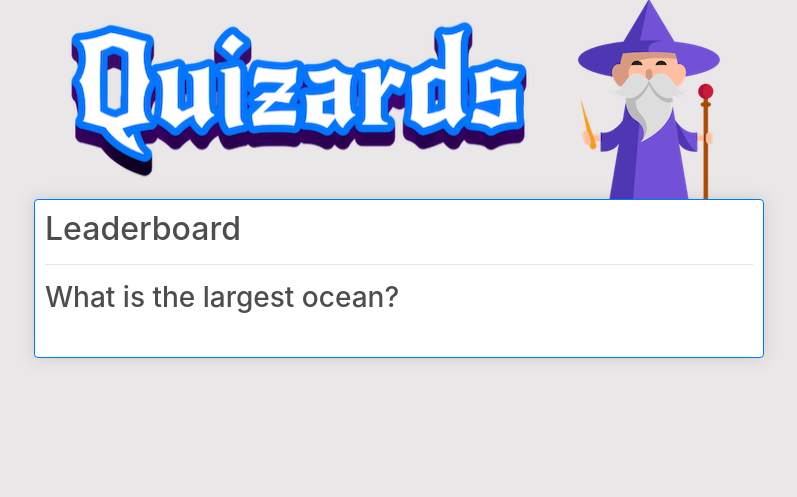
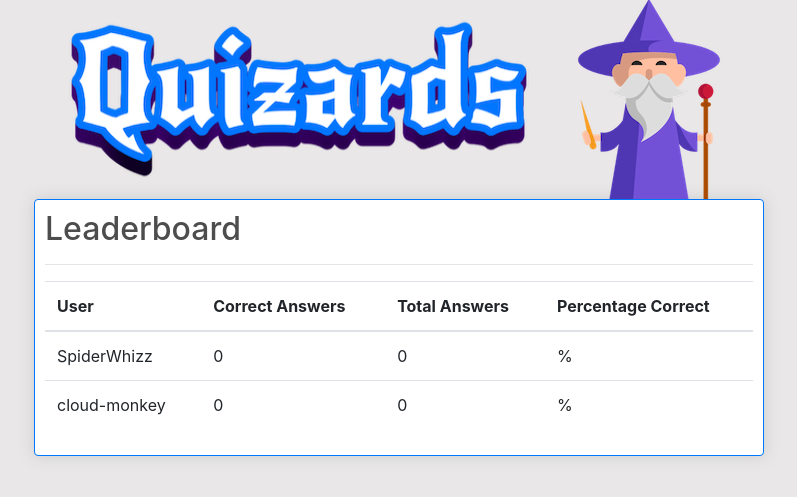
Before and after one commit to MGW-GH/Hackathon3, a Django app: page /scores/ in a window 1280 px wide. Shown: the part 109-606 px from the top of the page, without its empty margins (51-848 px from the left). Run offline with Django 4.2, Linux system fonts and the light colour scheme; data comes from the database, SQL or seed files in the repository; both versions use the stored data as it was after the commit; some libraries are stand-ins or nearby versions.

Commit message:
altered swcorepage view to use custome user model

```diff
--- a/quiz/models.py
+++ b/quiz/models.py
@@ -43,6 +43,7 @@
     trivia_question = models.ForeignKey(Multiple_choice_trivia, on_delete=models.CASCADE)
     selected_answer = models.IntegerField(choices=OPTIONS)
     is_correct = models.BooleanField(default=False)
+    user = models.ForeignKey(settings.AUTH_USER_MODEL, on_delete=models.CASCADE)
 
     def save(self, *args, **kwargs):
         self.is_correct = (self.selected_answer == trivia_question.answer)
--- a/quiz/views.py
+++ b/quiz/views.py
@@ -7,6 +7,8 @@
 from django.contrib.auth.views import LoginView, LogoutView
 from django import forms
 from django.http import JsonResponse
+from django.contrib.auth import get_user_model
+from django.db.models import Count, F
 
 
 from . forms import UserRegistrationForm, UserLoginForm
@@ -100,6 +102,21 @@
     """
     template_name = 'scores.html'
 
+    def get_context_data(self, **kwargs):
+        context = super().get_context_data(**kwargs)
+
+        CustomUser = get_user_model()  # Retrieve the custom user model
+
+        # Calculate scores and percentages for the leaderboard
+        scores = CustomUser.objects.annotate(
+            correct_answers=Count('useranswer', filter=F('useranswer__is_correct')),
+            total_answers=Count('useranswer'),
+            percentage_correct=Count('useranswer', filter=F('useranswer__is_correct')) * 100.0 / Count('useranswer')
+        ).order_by('-percentage_correct')[:5]  # Get top 5 users by percentage
+
+        context['scores'] = scores  # Add scores to context
+        return context
+
 
 def quiz_answer(request, question_id):
     trivia_question = Multiple_choice_trivia.objects.get(id=question_id)
--- a/templates/scores.html
+++ b/templates/scores.html
@@ -5,39 +5,37 @@
 <div class="row">
     <div class="col-lg-8">
         <div class="quiz-page-header">
-            <img src="/static/images/quizards-text-logo.webp" alt="Quizards text logo"><img
-                src="/static/images/quizzard-img.webp" alt="Quizard character">
+            <img src="/static/images/quizards-text-logo.webp" alt="Quizards text logo">
+            <img src="/static/images/quizzard-img.webp" alt="Quizard character">
         </div>
         <div class="box-element question-card mx-auto">
             <h2 class="question-title">Leaderboard</h2>
             <hr>
-            <h3>What is the largest ocean?</h3><br>
-            <!-- <div class="custom-control custom-radio">
-                <input type="radio" id="customRadio1" name="customRadio1" class="custom-control-input">
-                <label class="custom-control-label" for="customRadio1">A] Atlantic Ocean</label>
-            </div>
-            <div class="custom-control custom-radio">
-                <input type="radio" id="customRadio2" name="customRadio2" class="custom-control-input">
-                <label class="custom-control-label" for="customRadio2">B] Indian Ocean</label>
-            </div>
-            <div class="custom-control custom-radio">
-                <input type="radio" id="customRadio3" name="customRadio3" class="custom-control-input">
-                <label class="custom-control-label" for="customRadio3">C] Arctic Ocean</label>
-            </div>
-            <div class="custom-control custom-radio">
-                <input type="radio" id="customRadio4" name="customRadio4" class="custom-control-input">
-                <label class="custom-control-label" for="customRadio4">D] Pacific Ocean</label>
-            </div> -->
-            <!-- {% if user.is_authenticated %}
-
-			{% else %}
-
-			{% endif %} -->
-
-
+            <table class="table">
+                <thead>
+                    <tr>
+                        <th>User</th>
+                        <th>Correct Answers</th>
+                        <th>Total Answers</th>
+                        <th>Percentage Correct</th>
+                    </tr>
+                </thead>
+                <tbody>
+                    {% for user in scores %}
+                    <tr>
+                        <td>{{ user.username }}</td>
+                        <td>{{ user.correct_answers }}</td>
+                        <td>{{ user.total_answers }}</td>
+                        <td>{{ user.percentage_correct|floatformat:2 }}%</td>
+                    </tr>
+                    {% empty %}
+                    <tr>
+                        <td colspan="4">No scores available.</td>
+                    </tr>
+                    {% endfor %}
+                </tbody>
+            </table>
         </div>
     </div>
-
 </div>
-
 {% endblock content %}
```
Also changed, not shown: db.sqlite3, quiz/migrations/0002_useranswer.py (added).
